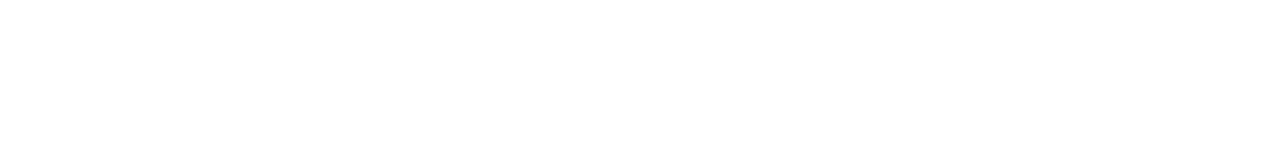
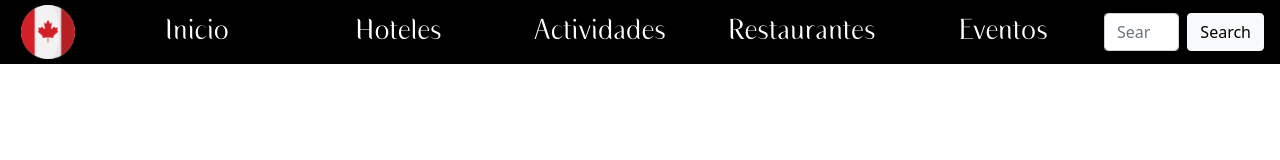
Before and after one commit to PaolaPedraza07/viva-vancouver, a plain HTML site: page index.html in a window 1280 px wide. Drawn offline with nearby package versions, Linux system fonts and the light colour scheme.

Commit message:
creacion de barra de navegacion

```diff
--- /dev/null
+++ b/estilos/estilos.css
@@ -0,0 +1,41 @@
+@font-face {
+  font-family: 'florania';
+  src: url('../fuentes/Florania.otf');
+}
+body{
+  padding: 0;
+  margin: 0;
+}
+.nav-bar{
+  background-color: rgb(0, 0, 0);
+  height: 4em;
+  display: flex;
+  align-items: center;
+  justify-content: space-between;
+}
+.nav-bar-section1{
+  display: flex;
+  height: 100%;
+}
+.icon-bar{
+  display: flex;
+  justify-content: center;
+  align-items: center;
+  width: 6em;
+}
+.element-bar{
+  display: flex;
+  align-items: center;
+  justify-content: center;
+  width: 7em;
+  font-family: 'florania';
+  font-size: 1.8em;
+  color: white;
+}
+.element-bar:hover{
+  background-color: rgba(255, 255, 255, 0.5);
+  cursor: pointer;
+}
+.nav-bar-section2{
+  padding-right: 1em;
+}
--- a/index.html
+++ b/index.html
@@ -5,8 +5,34 @@
   <meta http-equiv="X-UA-Compatible" content="IE=edge">
   <meta name="viewport" content="width=device-width, initial-scale=1.0">
   <title>Viva Vancouver</title>
+  <link rel="stylesheet" href="estilos/estilos.css">
+  <link href="https://cdn.jsdelivr.net/npm/bootstrap@5.1.0/dist/css/bootstrap.min.css" rel="stylesheet" integrity="sha384-KyZXEAg3QhqLMpG8r+8fhAXLRk2vvoC2f3B09zVXn8CA5QIVfZOJ3BCsw2P0p/We" crossorigin="anonymous">
 </head>
 <body>
 
+  <header>
+    <div class="nav-bar">
+      <div class="nav-bar-section1">
+        <div class="icon-bar">
+          <img src="imagenes/canada.png" alt="" style="height: 3.4em;">
+        </div>
+        <div class="element-bar">Inicio</div>
+        <div class="element-bar">Hoteles</div>
+        <div class="element-bar">Actividades</div>
+        <div class="element-bar">Restaurantes</div>
+        <div class="element-bar">Eventos</div>
+      </div>
+
+
+      <form class="d-flex nav-bar-section2">
+        <input class="form-control me-2" type="search" placeholder="Search" aria-label="Search">
+        <button class="btn btn-light" type="submit">Search</button>
+      </form>
+    </div>
+
+
+  </header>
+  <script src="https://cdn.jsdelivr.net/npm/bootstrap@5.1.0/dist/js/bootstrap.bundle.min.js" integrity="sha384-U1DAWAznBHeqEIlVSCgzq+c9gqGAJn5c/t99JyeKa9xxaYpSvHU5awsuZVVFIhvj" crossorigin="anonymous"></script>
+
 </body>
 </html>
```
Also changed, not shown: fuentes/Florania.otf (added), fuentes/Jonahr.ttf (added), fuentes/hugolers.ttf (added), imagenes/canada.png (added), imagenes/maple (1).png (added), imagenes/maple.png (added), imagenes/vancIcon.png (added).
